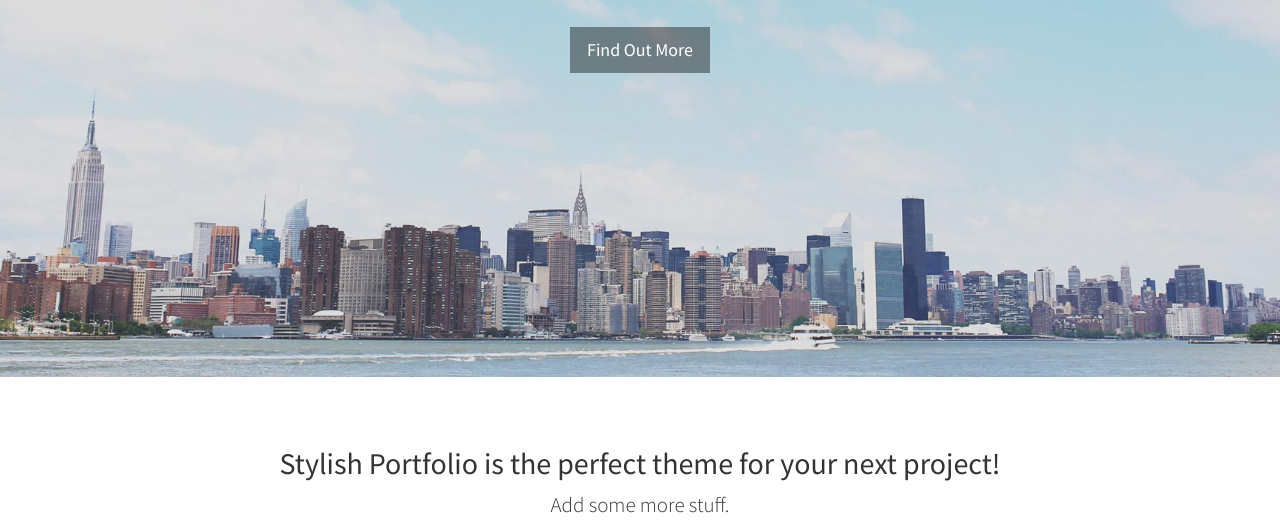
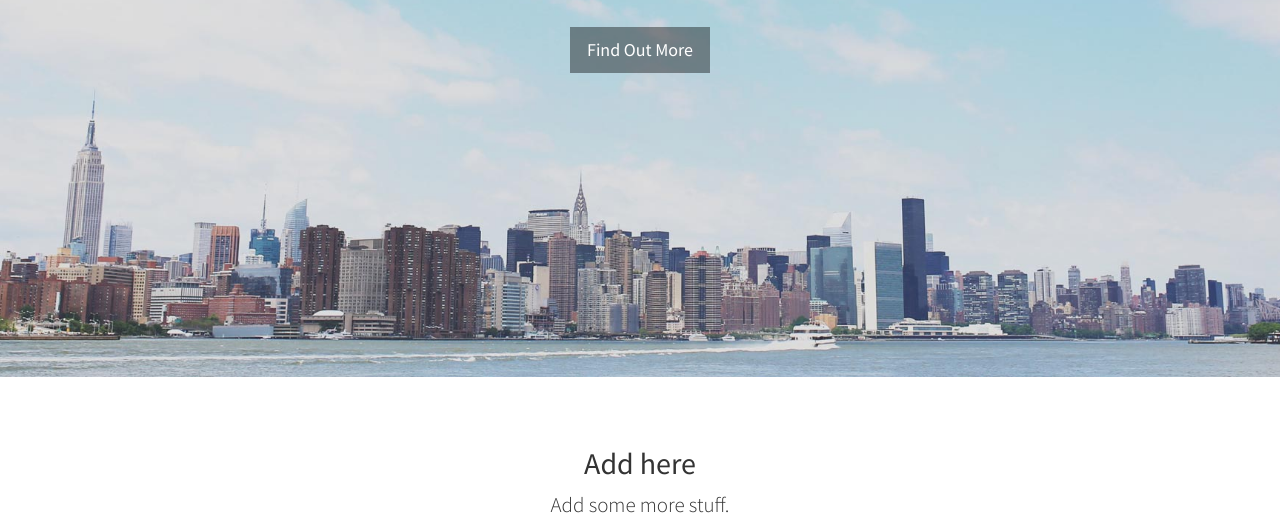
Before and after one commit to home-sliced/home-sliced.github.io, a plain HTML site: page index.html in a window 1280 px wide. Shown: the part 423-952 px from the top of the page. Drawn offline with Linux system fonts and the light colour scheme.

Commit message:
fixed title

```diff
--- a/index.html
+++ b/index.html
@@ -73,7 +73,7 @@
         <div class="container">
             <div class="row">
                 <div class="col-lg-12 text-center">
-                    <h2>Stylish Portfolio is the perfect theme for your next project!</h2>
+                    <h2>Add here</h2>
                     <p class="lead"> Add some more stuff</a>.</p>
                 </div>
             </div>
```
